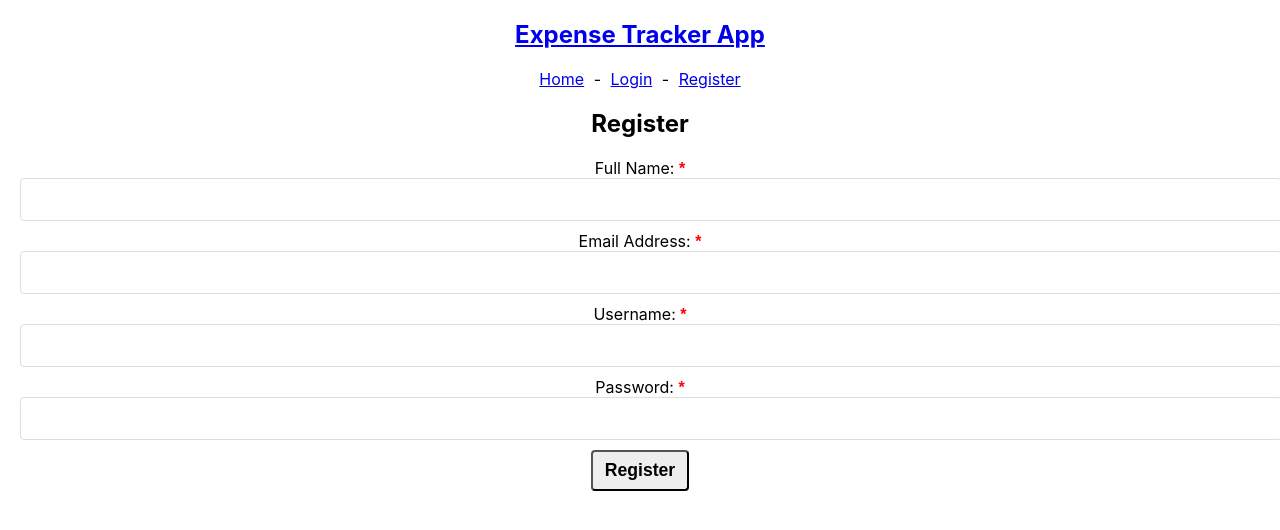
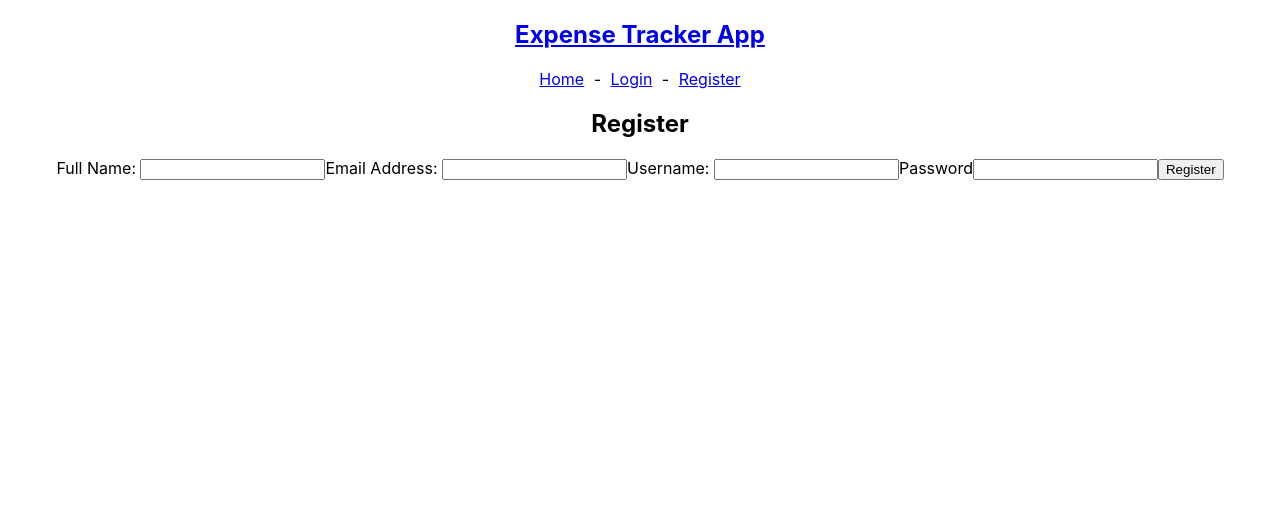
Before and after one commit to Andacanaver/expense-tracker-frontend, a React (Create React App) app: page /register in a window 1280 px wide. Shown: the top 530 px of the page. Built offline with nearby package versions, Linux system fonts and the light colour scheme.

Commit message:
refactor register form to use formik

```diff
--- a/src/components/ExpenseForm/ExpenseForm.js
+++ b/src/components/ExpenseForm/ExpenseForm.js
@@ -6,7 +6,7 @@ import { Formik, Form, Field } from 'formik'
 import * as Yup from 'yup'
 
 const addExpense = Yup.object().shape({
-    expense: Yup.number().min(0, 'Positive numbers only').required('Required'),
+    expense: Yup.number().integer().min(0, 'Positive numbers only').required('Required'),
     description: Yup.string().required('Required')
 })
 
@@ -38,7 +38,7 @@ class ExpenseForm extends Component {
                             <label htmlFor='expense'>Add Expense</label>
                             <Field name='expense' />
                             {errors.expense && touched.expense ? (
-                                <div>Please Enter a number</div>
+                                <div>Please enter a number</div>
                             ) : null}
                             <label htmlFor='description'>Add Description</label>
                             <Field name='description' />
--- a/src/components/RegistrationForm/RegistrationForm.js
+++ b/src/components/RegistrationForm/RegistrationForm.js
@@ -1,6 +1,15 @@
 import React, { Component } from 'react'
 import { Button, Input, Required } from '../../Utils/Utils'
 import AuthApiService from '../../services/auth-api-service'
+import { Formik, Form, Field } from 'formik'
+import * as Yup from 'yup'
+
+const registerValidation = Yup.object().shape({
+    full_name: Yup.string().min(3, 'name must be longer than 3 characters').required('Required'),
+    email_address: Yup.string().email().required('Required'),
+    username: Yup.string().min(3, 'needs to be longer than 3 characters').max(16, 'Can be no longer than 16 characters').required('Required'),
+    password: Yup.string().min(8, 'must be at least 8 characters long').max(32, 'can be no longer than 32 charactes').required('Required')
+})
 
 export default class RegistrationForm extends Component {
     static defaultProps = {
@@ -9,76 +18,60 @@ export default class RegistrationForm extends Component {
     state = {
         error: null
     }
-    handleSubmit = ev => {
-        ev.preventDefault()
-        const { full_name, email_address, username, password } = ev.target;
-        this.setState({ error: null });
-
-        AuthApiService.postUser({
-            full_name: full_name.value,
-            email_address: email_address.value,
-            username: username.value,
-            password: password.value
-        })
+    render() {
+        const { error } = this.state;
+        return (
+            <div>
+                <Formik
+                    initialValues={{
+                        full_name: '',
+                        email_address: '',
+                        username: '',
+                        password: ''
+                    }}
+                    validationSchema={registerValidation}
+                    onSubmit={values => {
+                        AuthApiService.postUser(values)
                             .then(res => {
-                if(!res.ok) {
+                                if (!res.ok) {
                                     res.json().then(response => {
                                         this.setState({ error: response.error })
                                     })
                                 } else {
-                    full_name.value = ''
-                    email_address.value = ''
-                    username.value = ''
-                    password.value = ''
                                     res.json().then(response => {
                                         this.props.onRegistrationSuccess();
                                     })
                                 }
                             })
-    }
-    render() {
-        const { error } = this.state;
-        return (
-            <form className='RegistrationForm' onSubmit={this.handleSubmit}>
+                    }}
+                >
+                    {({ errors, touched }) => (
+                        <Form>
                             <div role='alert'>
                                 {error && <p className='red'>{error}</p>}
                             </div>
-                <div className='full_name'>
-                    <label htmlFor='RegistrationForm_fullname'>Full Name: <Required /></label>
-                    <Input
-                        name='full_name'
-                        type='text'
-                        required
-                        id='RegistrationForm__full_name'
-                    ></Input>
+                            <label htmlFor='full_name'>Full Name: </label>
+                            <Field name='full_name'/>
+                            {errors.full_name && touched.full_name ? (
+                                <div>Enter a name</div>
+                            ) : null}
+                            <label htmlFor='email_address'>Email Address: </label>
+                            <Field name='email_address' type='email'/>
+                            {errors.email_address && touched.email_address ? ( <div>Enter an email address</div>) : null}
+                            <label htmlFor='username'>Username: </label>
+                            <Field name='username'/>
+                            {errors.username && touched.password ? (<div>Enter a user name</div>) : null}
+                            <label htmlFor='password'>Password</label>
+                            <Field name='password' type='password'/>
+                            {errors.password && touched.password ? (
+                                <div>Enter a password</div>
+                            ) : null}
+                            <button type='submit'>Register</button>
+                        </Form>
+
+                    )}
+                </Formik>
             </div>
-                <div className='email_address'>
-                    <label htmlFor='RegistrationForm_email'>Email Address: <Required /></label>
-                    <Input
-                        name='email_address'
-                        type='email'
-                        required
-                        id='RegistrationForm__email_address'
-                    ></Input>
-                </div>
-                <div className='username'>
-                    <label htmlFor='RegistrationForm_username'>Username: <Required/></label>
-                    <Input
-                        name='username'
-                        type='text'
-                        required
-                        id='RegistrationForm__username'
-                    ></Input>                </div>
-                <div className='password'>
-                    <label htmlFor='RegistrationForm_password'>Password: <Required/> </label>
-                    <Input
-                        name='password'
-                        type='password'
-                        required
-                        id='RegistrationForm__password'
-                    ></Input>                </div>
-                <Button type='submit'>Register</Button>
-            </form>
         )
     }
 }
--- a/src/config.js
+++ b/src/config.js
@@ -1,3 +1,3 @@
 export default {
-    API_ENDPOINT: "https://guarded-ravine-16730.herokuapp.com/api",
+    API_ENDPOINT: "http://localhost:8000/api",
 };
--- a/src/services/auth-api-service.js
+++ b/src/services/auth-api-service.js
@@ -1,13 +1,13 @@
 import config from '../config'
 
 const AuthApiService = {
-    postLogin({ username, password }) {
+    postLogin(value) {
         return fetch(`${config.API_ENDPOINT}/auth/login`, {
             method: "POST",
             headers: {
                 "content-type": "application/json"
             },
-            body: JSON.stringify({ username, password })
+            body: JSON.stringify(value)
         })
     },
     postUser(user) {
```
Also changed, not shown: src/services/user-api-service.js (+11 -2 lines). Lines whose indentation alone changed are shown as unchanged.
